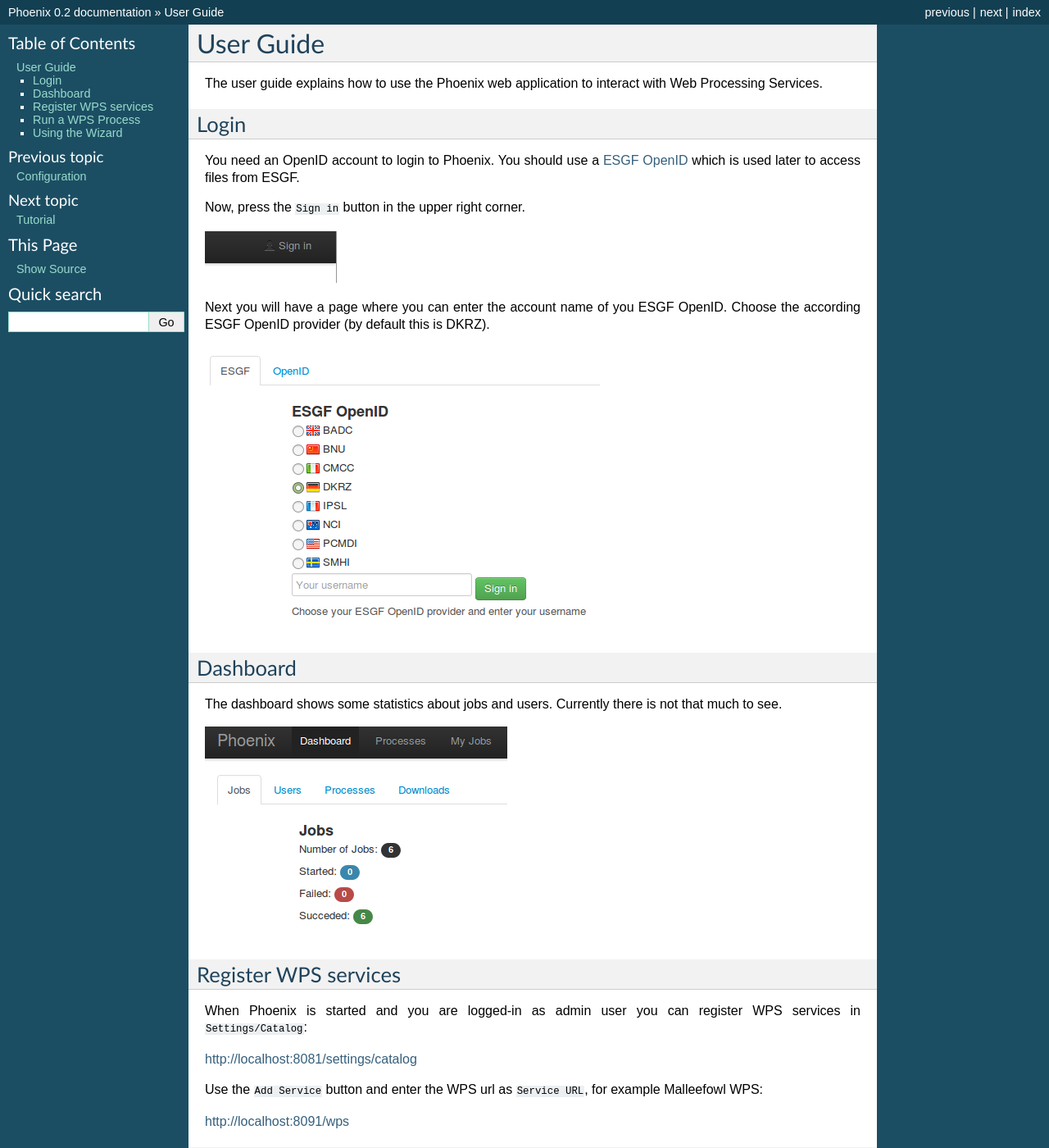
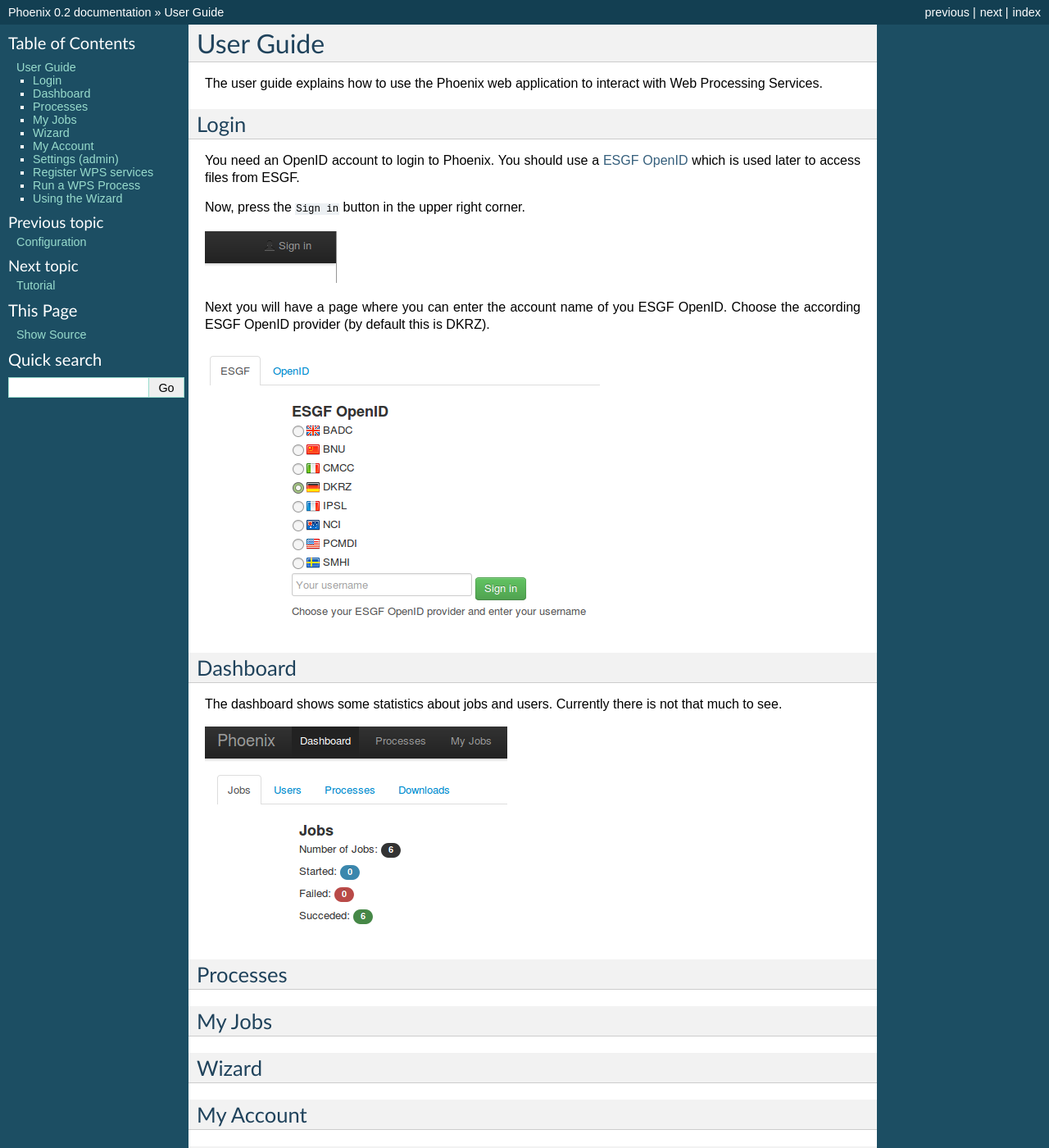
Before and after one commit to bird-house/pyramid-phoenix, a Sphinx documentation site: the page built from docs/source/user_guide.rst, in a window 1280 px wide and 1400 px high. Shown: the whole window at 82% size. Built offline with Sphinx 7.4.7, drawn with Linux system fonts in a browser that asks for light colours.

Commit message:
update user guide

```diff
--- a/docs/source/user_guide.rst
+++ b/docs/source/user_guide.rst
@@ -25,6 +25,23 @@
 The dashboard shows some statistics about jobs and users. Currently there is not that much to see.
 
 .. image:: _images/dashboard.png
+
+Processes
+---------
+
+My Jobs
+-------
+
+Wizard
+------
+
+My Account
+----------
+
+Settings (admin)
+----------------
+
+
 
 Register WPS services
 ---------------------
```
